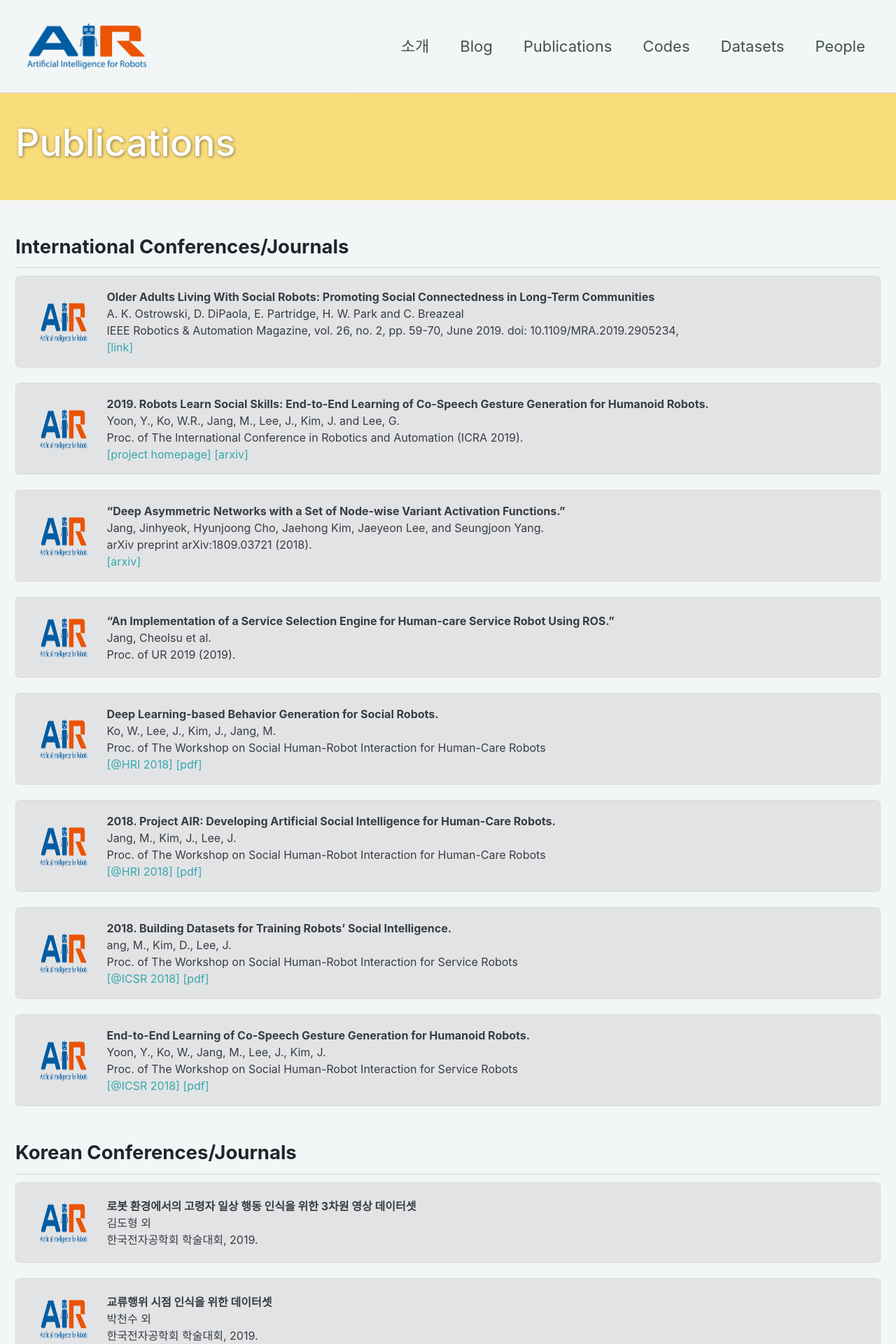
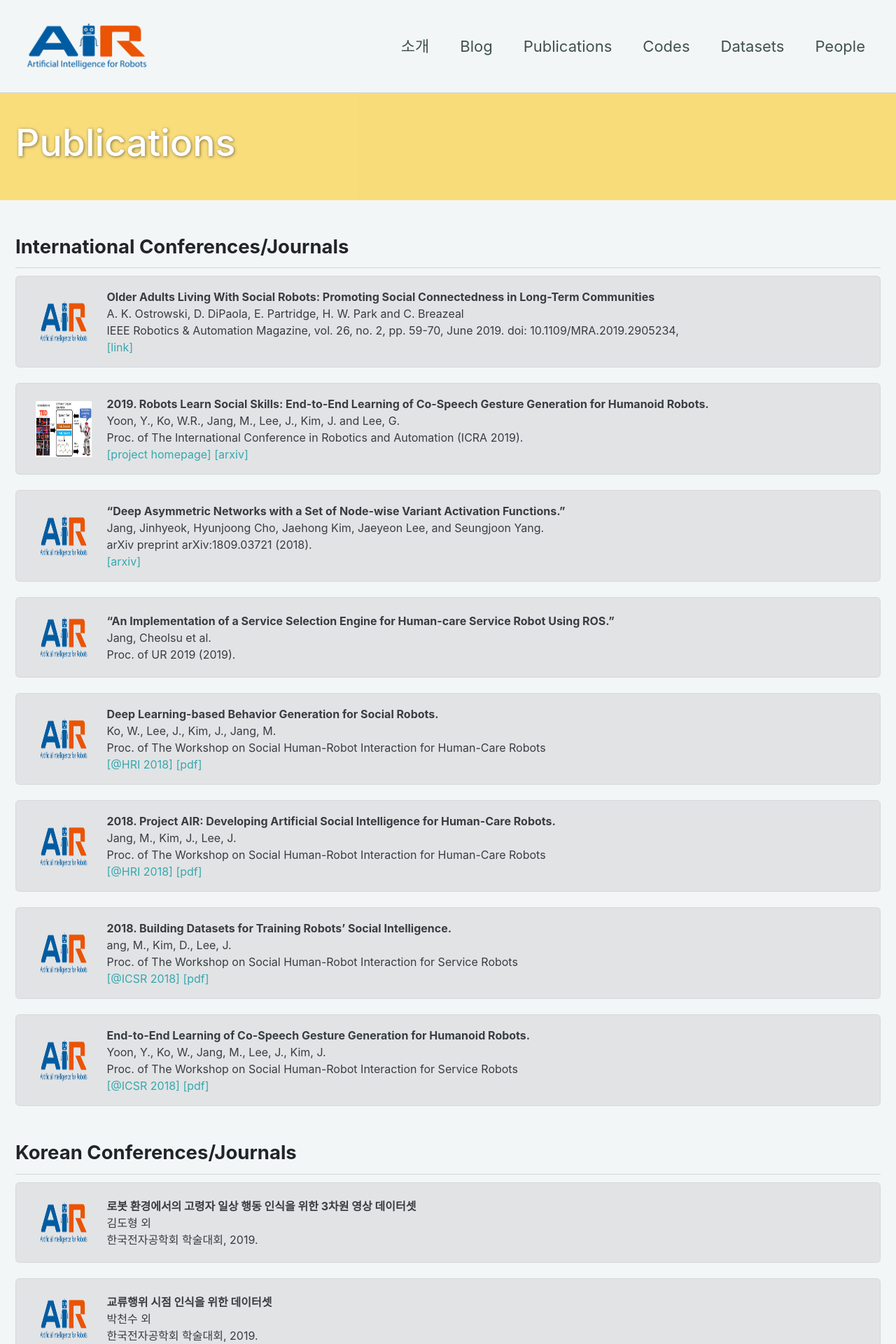
Before and after one commit to ai4robot/ai4robot.github.io, a Jekyll site: the page built from _pages/publications.md, in a window 1280 px wide. Shown: the top 1920 px of the page at 70% size. Built offline with Jekyll 4.4.1, drawn with Linux system fonts in a browser that asks for light colours; cached includes are drawn as plain includes; nearby versions of some CDN libraries.

Commit message:
a publication image added

```diff
--- a/_data/publications.yml
+++ b/_data/publications.yml
@@ -11,6 +11,7 @@ main:
       - title: "2019. Robots Learn Social Skills: End-to-End Learning of Co-Speech Gesture Generation for Humanoid Robots."
         author: "Yoon, Y., Ko, W.R., Jang, M., Lee, J., Kim, J. and Lee, G."
         academy: "Proc. of The International Conference in Robotics and Automation (ICRA 2019)."
+        image : "/assets/cospeech_gesture.jpg"
         link:
           - name: "project homepage"
             url: "https://sites.google.com/view/youngwoo-yoon/projects/co-speech-gesture-generation"
```
